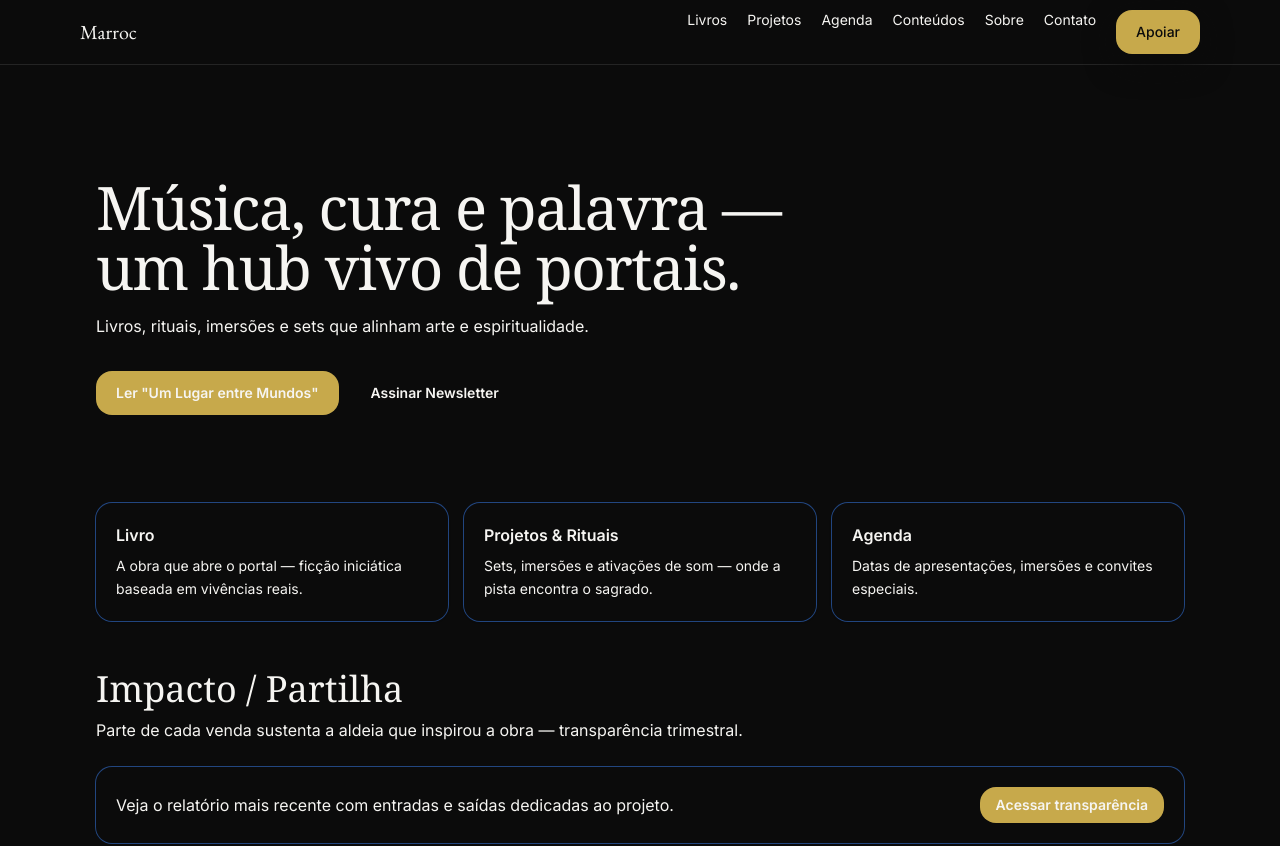
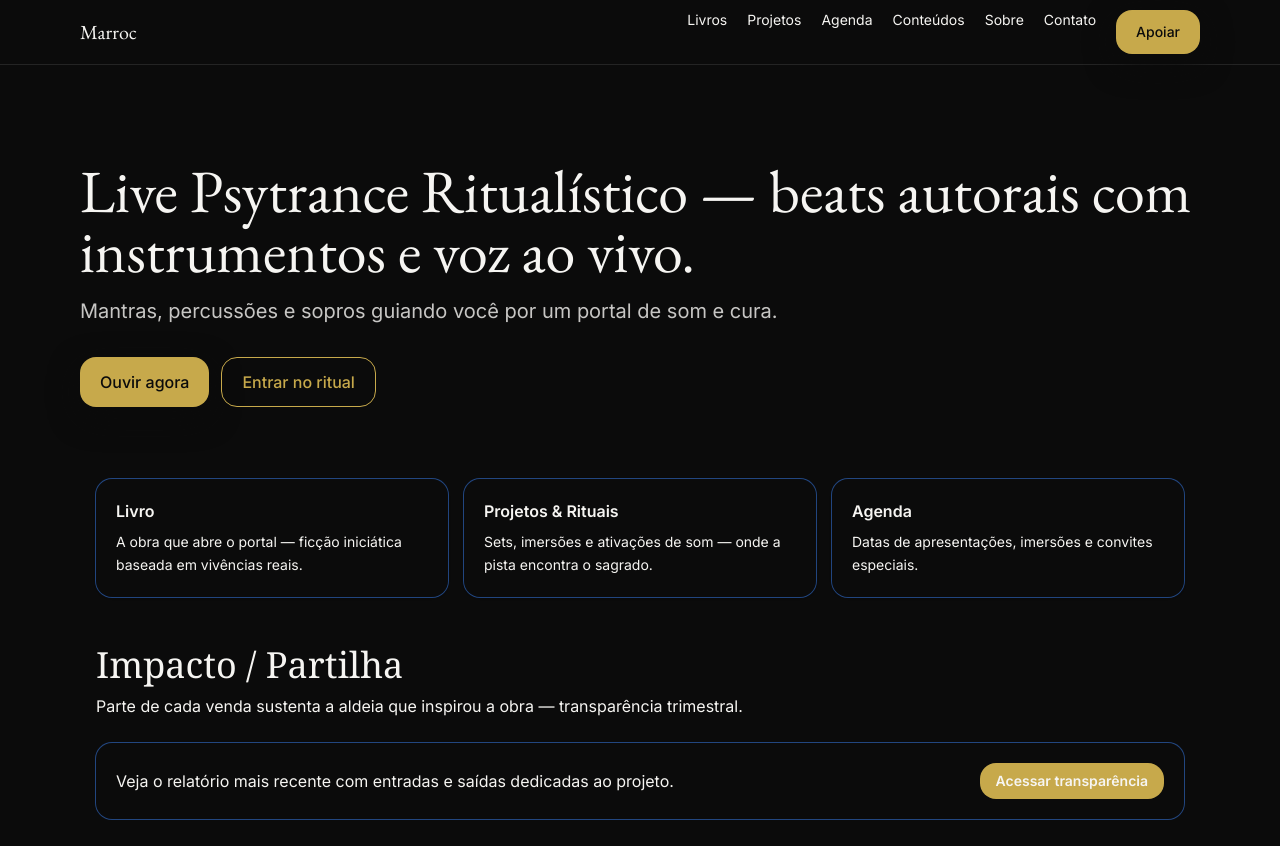
Before and after one commit to marroclife/MarrocSolutions, a Next.js app: page / in a window 1280 px wide. Shown: the top 846 px of the page. Built offline with nearby package versions, Linux system fonts and the light colour scheme.

Commit message:
Descrição das alterações

```diff
--- a/components/Hero.tsx
+++ b/components/Hero.tsx
@@ -3,31 +3,20 @@ import Link from "next/link";
 
 export const Hero: React.FC = () => {
   return (
-    <div className="relative isolate">
-      <div className="mx-auto max-w-6xl px-4 sm:px-6 lg:px-8 py-16 sm:py-28">
-        <h1 className="text-4xl sm:text-6xl font-serif text-off tracking-tight">
-          Música, cura e palavra —
-          <br className="hidden sm:block" />
-          <span className="whitespace-nowrap">um hub vivo de portais.</span>
+    <section className="relative overflow-hidden">
+      {/* ... imagem ou background ... */}
+      <div className="container py-16 md:py-24">
+        <h1 className="font-display text-4xl md:text-6xl">
+          Live Psytrance Ritualístico — beats autorais com instrumentos e voz ao vivo.
         </h1>
-        <p className="mt-4 max-w-3xl text-off/80 leading-relaxed">
-          Livros, rituais, imersões e sets que alinham arte e espiritualidade.
+        <p className="mt-4 text-xl text-paper/80">
+          Mantras, percussões e sopros guiando você por um portal de som e cura.
         </p>
-        <div className="mt-8 flex flex-col sm:flex-row gap-3">
-          <Link
-            href="/livros/um-lugar-entre-mundos"
-            className="inline-flex items-center justify-center rounded-2xl px-5 py-3 text-sm font-semibold transition focus:outline-none focus:ring-2 ring-offset-2 ring-gold bg-gold text-ink hover:opacity-90"
-          >
-            Ler "Um Lugar entre Mundos"
-          </Link>
-          <Link
-            href="/ig"
-            className="inline-flex items-center justify-center rounded-2xl px-5 py-3 text-sm font-semibold transition focus:outline-none focus:ring-2 ring-offset-2 ring-off/40 bg-ink text-off hover:opacity-90"
-          >
-            Assinar Newsletter
-          </Link>
+        <div className="mt-8 flex gap-3 flex-wrap">
+          <Link href="/musica" className="btn btn-primary">Ouvir agora</Link>
+          <Link href="/newsletter" className="btn btn-outline">Entrar no ritual</Link>
         </div>
       </div>
-    </div>
+    </section>
   );
 };
```
